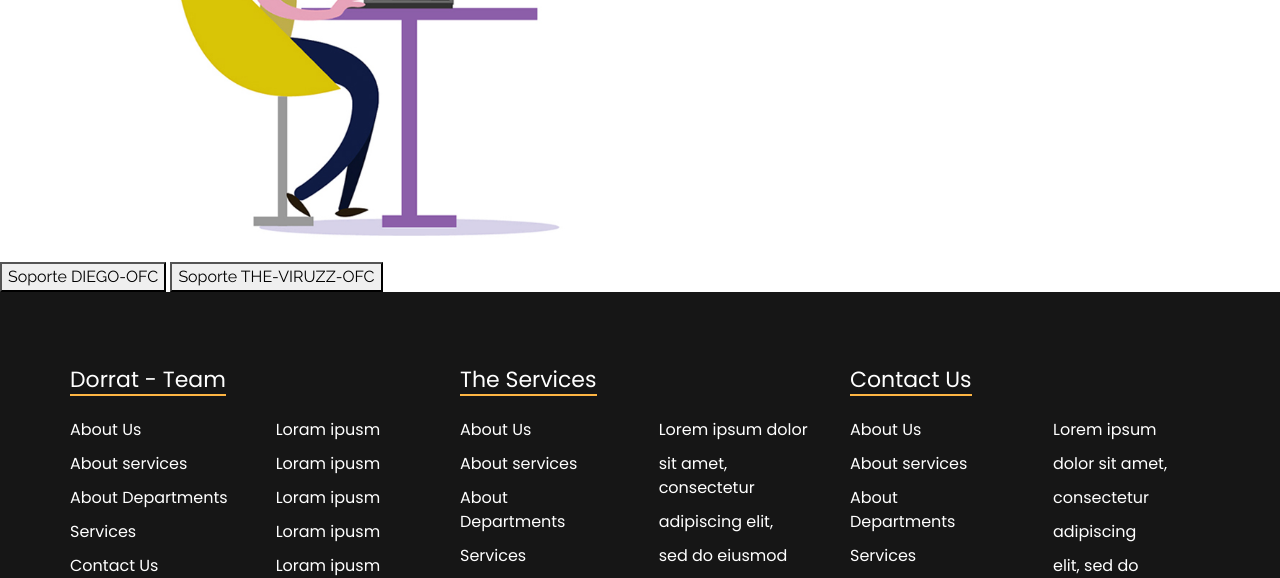
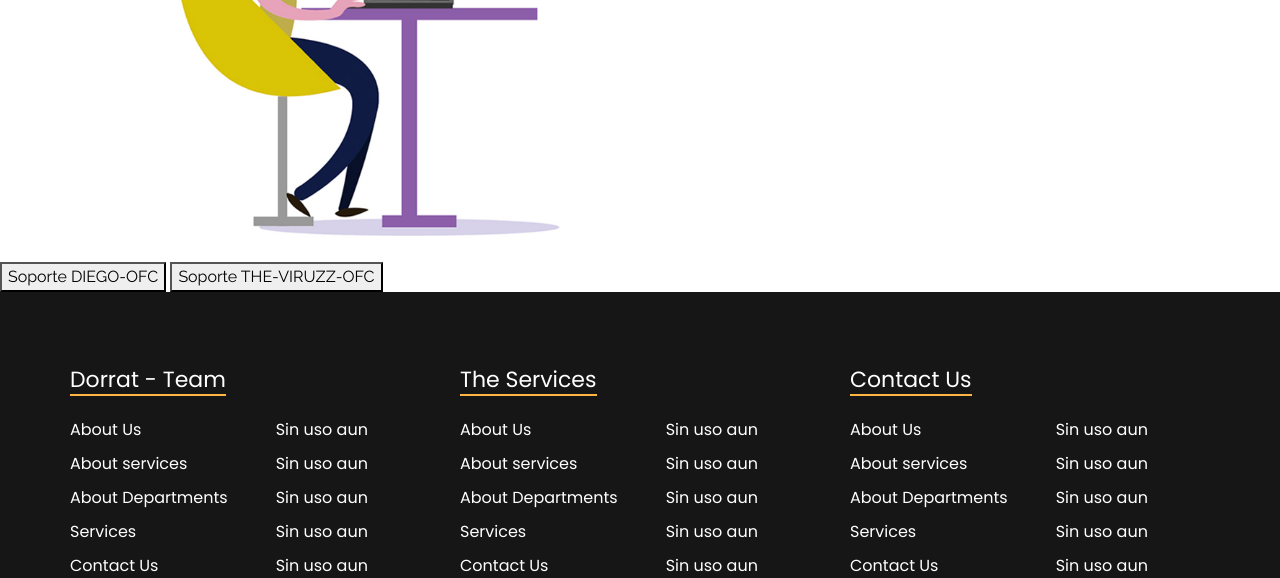
Before and after one commit to SUNNY-LK/New-Web-For-Bot, a plain HTML site: page contact.html in a window 1280 px wide. Shown: the part 380-958 px from the top of the page. Drawn offline with nearby package versions, Linux system fonts and the light colour scheme.

Commit message:
Update contact.html

```diff
--- a/contact.html
+++ b/contact.html
@@ -150,27 +150,27 @@
               <ul class="ml-3 ml-md-5">
                 <li>
                   <a href="">
-                    Loram ipusm
+                      Sin uso aun
                   </a>
                 </li>
                 <li>
                   <a href="">
-                    Loram ipusm
+                      Sin uso aun
                   </a>
                 </li>
                 <li>
                   <a href="">
-                    Loram ipusm
+                      Sin uso aun
                   </a>
                 </li>
                 <li>
                   <a href="">
-                    Loram ipusm
+                      Sin uso aun
                   </a>
                 </li>
                 <li>
                   <a href="">
-                    Loram ipusm
+                      Sin uso aun
                   </a>
                 </li>
               </ul>
@@ -213,27 +213,27 @@
               <ul class="ml-3 ml-md-5">
                 <li>
                   <a href="">
-                    Lorem ipsum dolor
+                      Sin uso aun
                   </a>
                 </li>
                 <li>
                   <a href="">
-                    sit amet, consectetur
+                      Sin uso aun
                   </a>
                 </li>
                 <li>
                   <a href="">
-                    adipiscing elit,
+                      Sin uso aun
                   </a>
                 </li>
                 <li>
                   <a href="">
-                    sed do eiusmod
+                      Sin uso aun
                   </a>
                 </li>
                 <li>
                   <a href="">
-                    tempor incididunt
+                      Sin uso aun
                   </a>
                 </li>
               </ul>
@@ -276,27 +276,27 @@
               <ul class="ml-3 ml-md-5">
                 <li>
                   <a href="">
-                    Lorem ipsum
+                      Sin uso aun
                   </a>
                 </li>
                 <li>
                   <a href="">
-                    dolor sit amet,
+                      Sin uso aun
                   </a>
                 </li>
                 <li>
                   <a href="">
-                    consectetur
+                      Sin uso aun
                   </a>
                 </li>
                 <li>
                   <a href="">
-                    adipiscing
+                      Sin uso aun
                   </a>
                 </li>
                 <li>
                   <a href="">
-                    elit, sed do eiusmod
+                      Sin uso aun
                   </a>
                 </li>
               </ul>
```
